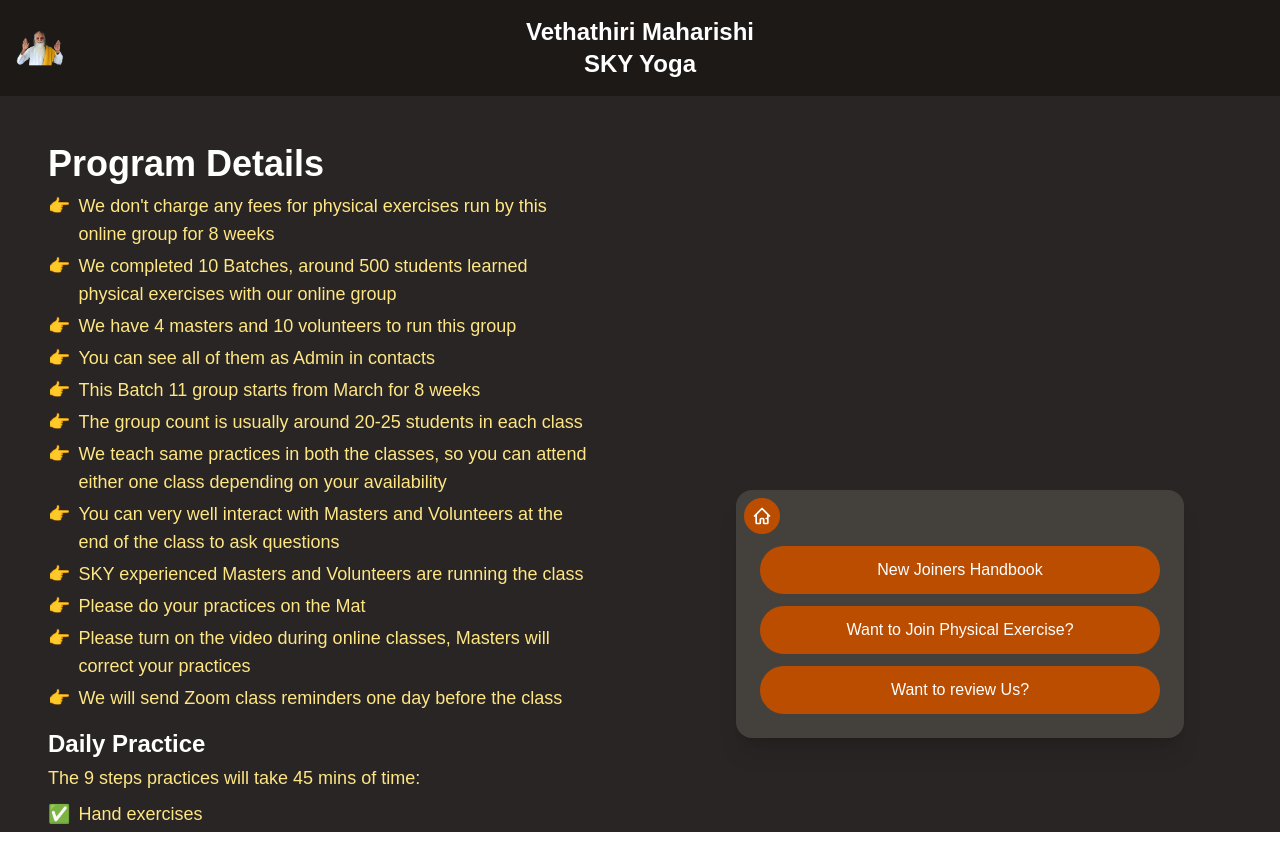
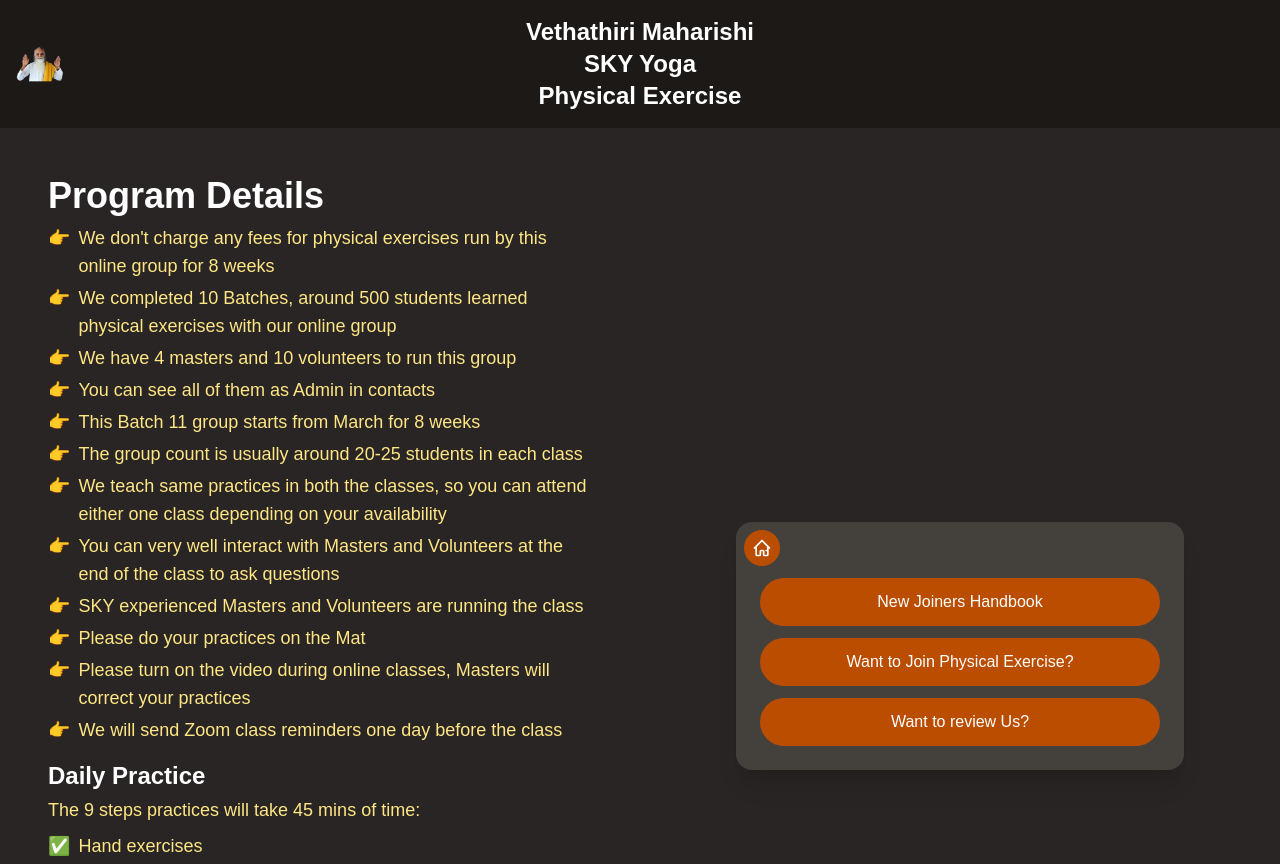
Before and after one commit to Itz-Viggy/Yoga-Registration, a Next.js app: page /pe in a window 1280 px wide. Before the commit the page ends 832 px from the top, so only its background shows below. Built offline with nearby package versions, Linux system fonts and the light colour scheme.

Commit message:
Title Change

```diff
--- a/src/app/pe/page.tsx
+++ b/src/app/pe/page.tsx
@@ -38,7 +38,8 @@ export default function HomePage() {
         </div>
         <h1 className="text-2xl font-bold text-white text-center">
         Vethathiri Maharishi<br />
-        SKY Yoga
+        SKY Yoga <br />
+        Physical Exercise
         </h1>
       </header>
 
```
